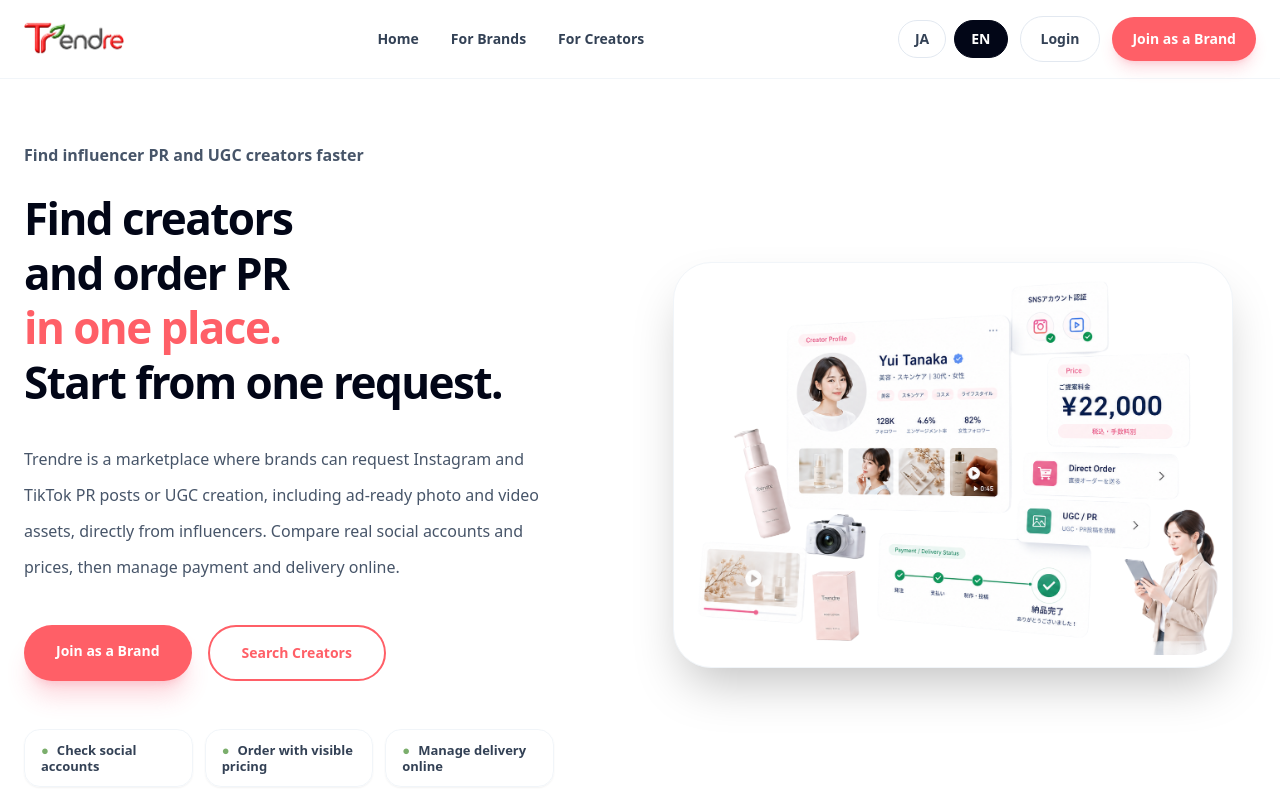
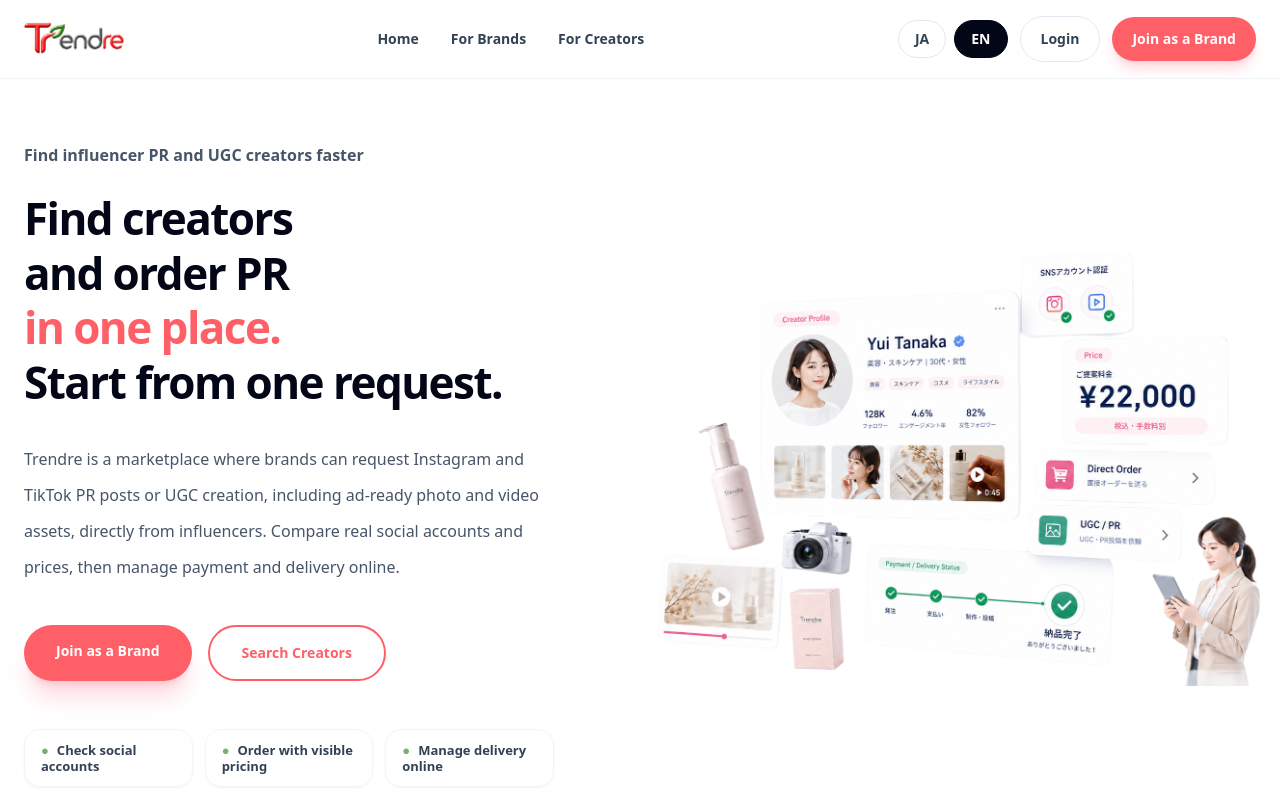
Before and after one commit to Annalisa0625/pearpop-clone, a Next.js app: page /home in a window 1280 px wide. Shown: the top 800 px of the page. Built offline with nearby package versions, Linux system fonts and the light colour scheme.

Commit message:
Remove home hero image wrapper

```diff
--- a/app/home/page.tsx
+++ b/app/home/page.tsx
@@ -126,8 +126,7 @@ function HeroVisual() {
   const [imageFailed, setImageFailed] = useState(false);
 
   return (
-    <div className="relative mx-auto w-full max-w-[560px] lg:translate-x-2">
-      <div className="relative overflow-hidden rounded-[38px] border border-slate-100 bg-white p-3 shadow-2xl shadow-slate-950/8">
+    <div className="relative mx-auto flex w-full max-w-[620px] items-center justify-center lg:translate-x-2">
       {imageFailed ? (
         <HeroPlaceholder />
       ) : (
@@ -135,10 +134,9 @@ function HeroVisual() {
           src="/brand/trendre-home-hero.png"
           alt=""
           onError={() => setImageFailed(true)}
-            className="block h-auto w-full rounded-[30px] object-contain"
+          className="block h-auto w-full object-contain"
         />
       )}
-      </div>
     </div>
   );
 }
```
Lines whose indentation alone changed are shown as unchanged.
